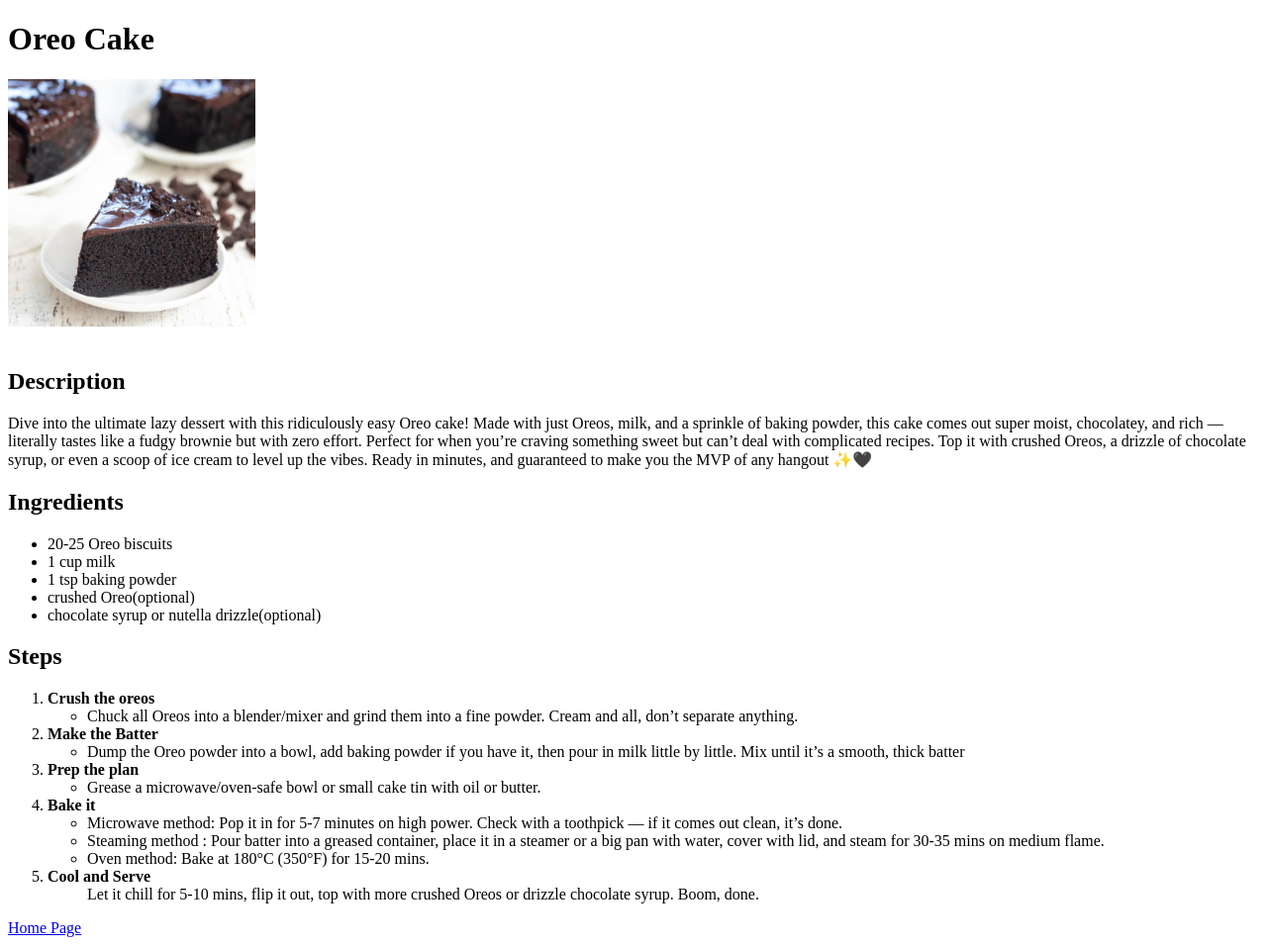
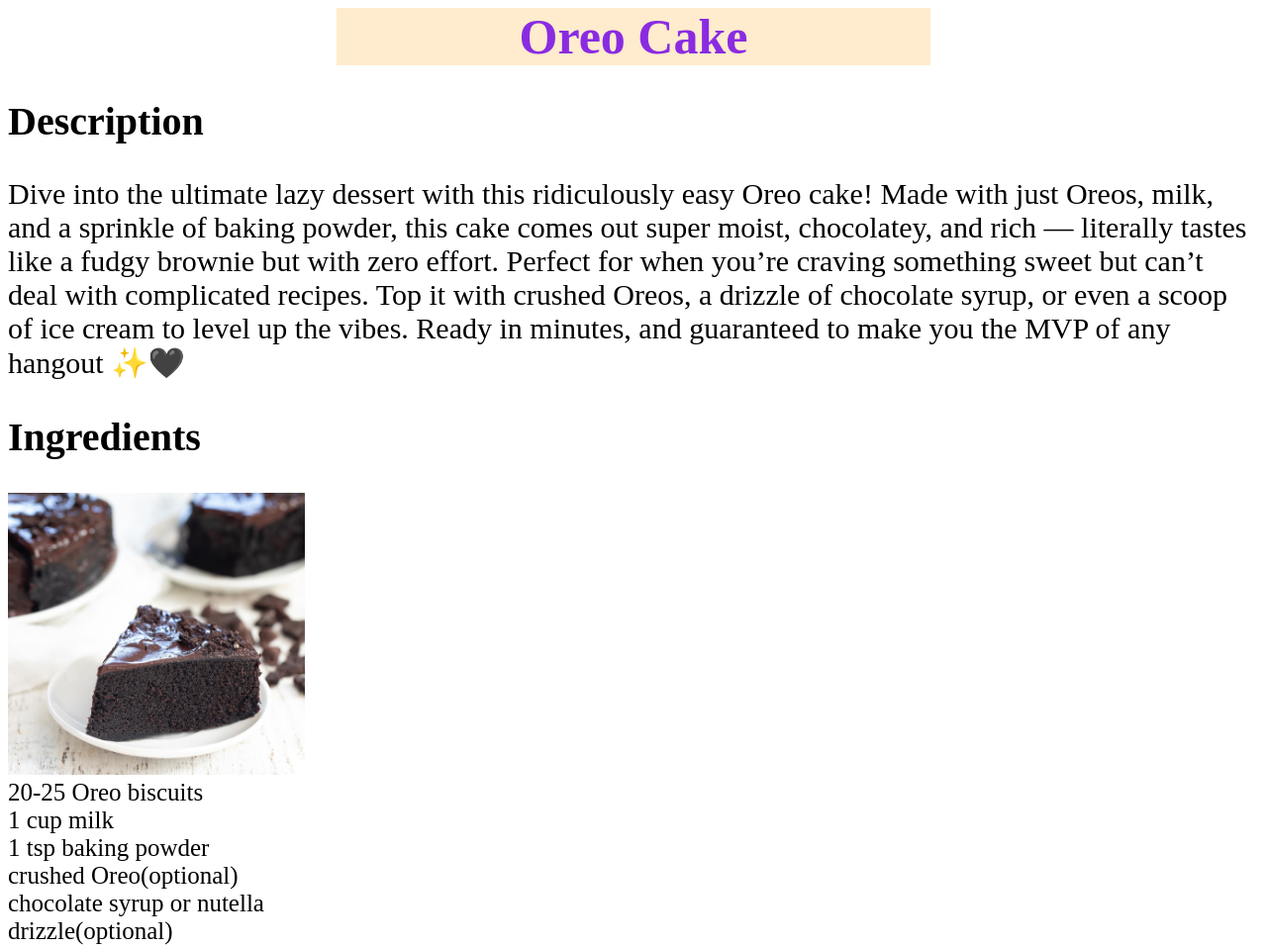
Before and after one commit to dakshhh28/odin-recipes, a plain HTML site: page oreo.html in a window 1280 px wide. Shown: the top 958 px of the page at 99% size. Drawn offline with Linux system fonts and the light colour scheme.

Commit message:
add basic css

```diff
--- a/oreo.html
+++ b/oreo.html
@@ -4,14 +4,15 @@
     <meta charset="UTF-8">
     <meta name="viewport" content="width=device-width, initial-scale=1.0">
     <title>Oreo Cake</title>
+    <link rel="stylesheet" href="styles.css">
 </head>
 <body>
     <h1>Oreo Cake</h1>
-    <img src="images/Oreo.jpg" alt="Oreo Cake pic" height="250" width="250"><br><br>
+
     <h2>Description</h2>
     <p>Dive into the ultimate lazy dessert with this ridiculously easy Oreo cake! Made with just Oreos, milk, and a sprinkle of baking powder, this cake comes out super moist, chocolatey, and rich — literally tastes like a fudgy brownie but with zero effort. Perfect for when you’re craving something sweet but can’t deal with complicated recipes. Top it with crushed Oreos, a drizzle of chocolate syrup, or even a scoop of ice cream to level up the vibes. Ready in minutes, and guaranteed to make you the MVP of any hangout ✨🖤</p>
-    <h2>Ingredients</h2>
-    <ul>
+    <h2>Ingredients</h2><img src="images/Oreo.jpg" alt="Oreo Cake pic" height="250" width="250">
+    <ul class="list">
         <li>20-25 Oreo biscuits</li>
         <li>1 cup milk</li>
         <li>1 tsp baking powder</li>
--- /dev/null
+++ b/styles.css
@@ -0,0 +1,33 @@
+
+.list{
+    margin: 0;
+    padding: 0;
+}
+
+h1{
+    text-align: center;
+    font-size: 50px;
+    background-color: blanchedalmond;
+    color: blueviolet;
+    width: 600px;
+    margin: 0 auto;
+}
+p{
+    font-size: 30px;
+}
+li{
+    font-size: 25px;
+}
+h2{
+    font-size: 40px;
+}
+img{
+    width: 300px;
+    height: auto;
+    display: inline;
+}
+.list{
+    margin-top: auto;
+    width: 300px;
+
+}
```
Also changed, not shown: index.html (+1 -0 lines), pasta.html (+1 -0 lines), pizza.html (+1 -0 lines).
